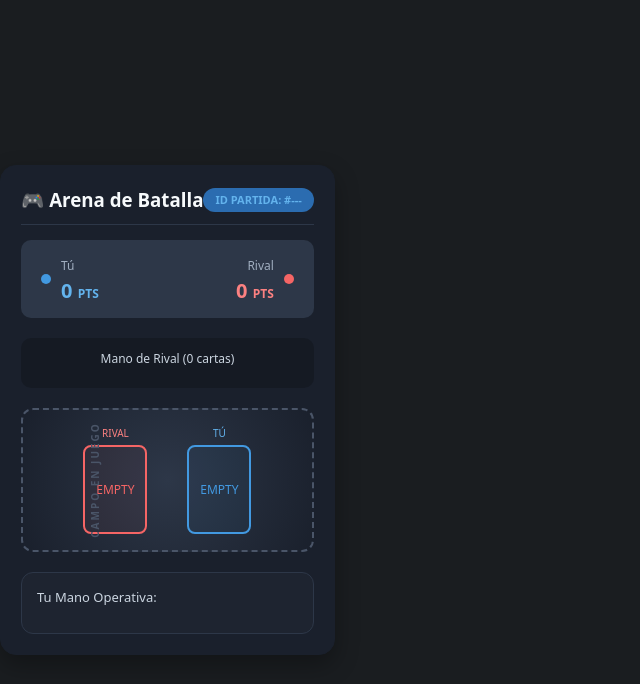
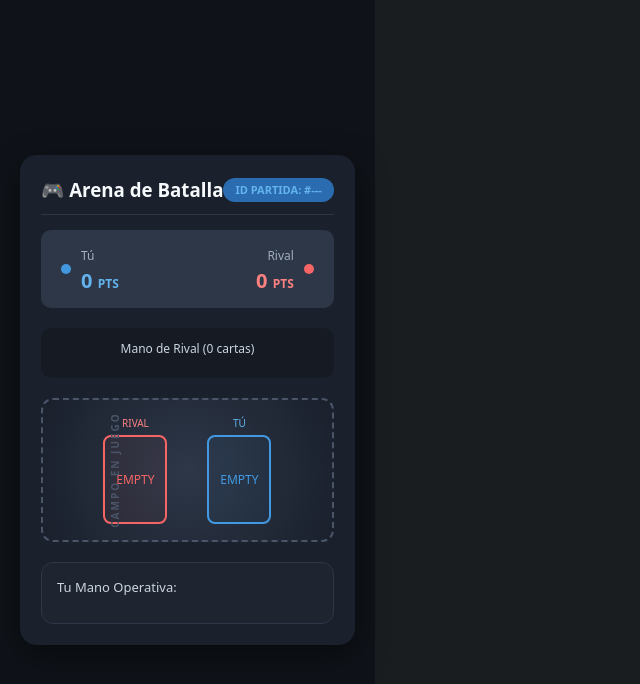
Before and after one commit to Carloscazallas123/RepoTestCard, a React (Vite) app in the folder FrontEnd/: page /juego in a window 1280 px wide. Shown: the top 684 px of the page, without its empty margins (0-640 px from the left). Built offline with nearby package versions, Linux system fonts and the light colour scheme.

Commit message:
fix: mejorar el diseño del componente TableroJuego con nuevos estilos y estructura

```diff
--- a/FrontEnd/src/components/TableroJuego.tsx
+++ b/FrontEnd/src/components/TableroJuego.tsx
@@ -28,6 +28,7 @@ export const TableroJuego = ()=> {
   console.log(Partida);
 
   return (
+  <div className="arena-wrapper">
     <div className="arena-container">
 
       {/* ================= BARRA SUPERIOR (INFORMACIÓN) ================= */}
@@ -59,10 +60,12 @@ export const TableroJuego = ()=> {
       {/* ================= 1. ZONA SUPERIOR: RIVAL (BOCA ABAJO) ================= */}
       <div className="rival-zone">
         <div className="rival-label">
+          {/* Añadido ?. a deskUser para evitar el crash de la consola */}
           Mano de {Partida?.Player2?.Username ?? "Rival"} ({Partida?.Player2?.DeskUser?.Cards?.length ?? 0} cartas)
         </div>
         <div className="rival-hand-slots">
-        {Partida?.Player2?.DeskUser?.Cards?.map((carta: Card, idx: number) => (
+          {/* Aquí también protegemos con el ?.Cards?.map */}
+          {Partida?.Player2?.DeskUser?.Cards?.map((carta: any, idx: number) => (
             <div key={`rival-${carta?.IdCard ?? idx}`} className="rival-card-back">
               <span style={{ fontSize: '14px' }}>❓</span>
             </div>
@@ -95,6 +98,7 @@ export const TableroJuego = ()=> {
       <div className="player-hand-container">
         <h4 className="hand-label">Tu Mano Operativa:</h4>
         <div className="player-cards-grid">
+          {/* Protegido también con ?. antes de Cards */}
           {Partida?.Player1?.DeskUser?.Cards?.map((carta: any) => {
             const deshabilitado = cartaSeleccionada !== null;
             const esEstaCarta = cartaSeleccionada === carta.idCard;
@@ -122,5 +126,6 @@ export const TableroJuego = ()=> {
         </div>
       )}
     </div>
+  </div>
   );
 };
--- a/FrontEnd/src/style/TableroJuego.css
+++ b/FrontEnd/src/style/TableroJuego.css
@@ -1,12 +1,21 @@
-/* --- CONTENEDOR PRINCIPAL --- */
+.arena-wrapper {
+  display: flex;
+  justify-content: center;
+  align-items: center;
+  min-height: 100vh; /* Ocupa el 100% de la altura de la pantalla */
+  background-color: #0f1319; /* Un fondo exterior aún más oscuro para que resalte la arena */
+  padding: 20px;
+  box-sizing: border-box;
+}
+
 .arena-container {
-  margin: 20px auto 0 auto;
   border: 1px solid #1a202c;
   padding: 20px;
   border-radius: 16px;
   background-color: #1a202c;
-  box-shadow: 0 10px 25px rgba(0,0,0,0.3);
-  max-width: 750px;
+  box-shadow: 0 10px 30px rgba(0,0,0,0.5);
+  width: 100%;
+  max-width: 750px; /* Evita que se estire infinitamente en pantallas gigantes */
   font-family: system-ui, -apple-system, sans-serif;
   color: #fff;
 }
@@ -100,6 +109,7 @@
   display: flex;
   gap: 8px;
   justify-content: center;
+  flex-wrap: wrap;
 }
 
 .rival-card-back {
```
Lines whose indentation alone changed are shown as unchanged.
